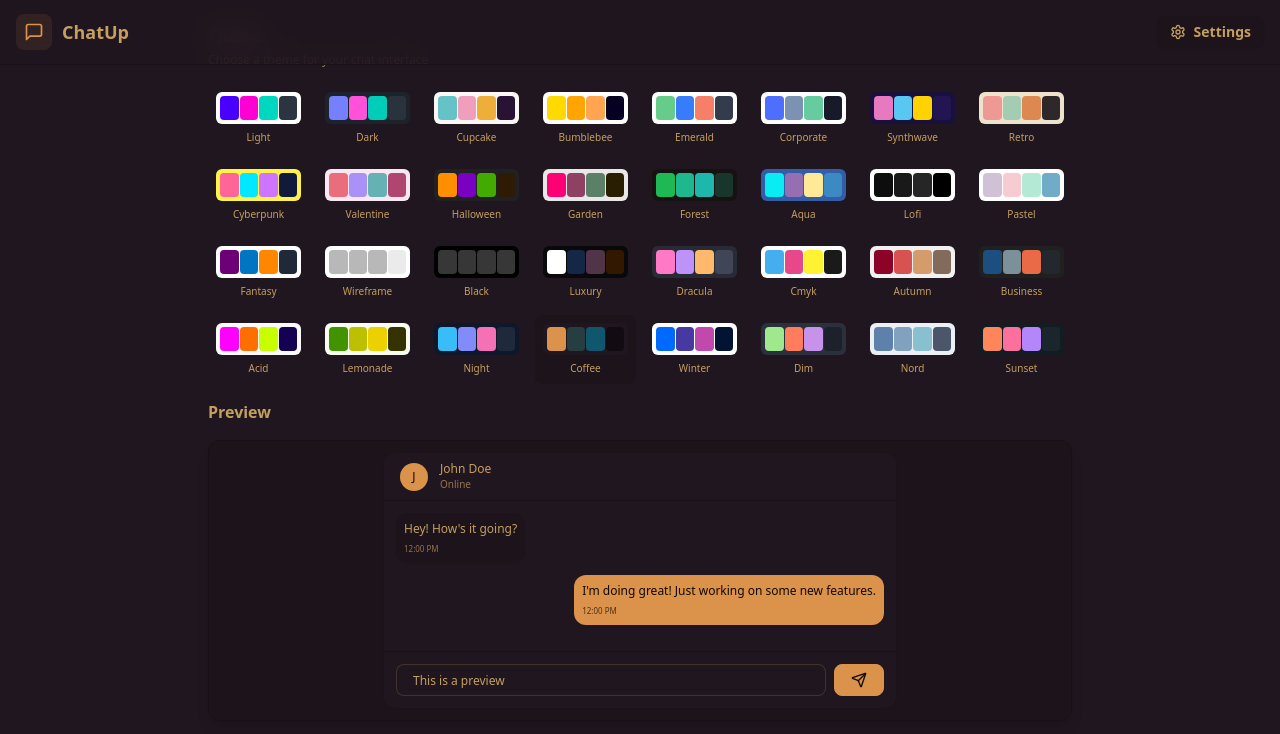
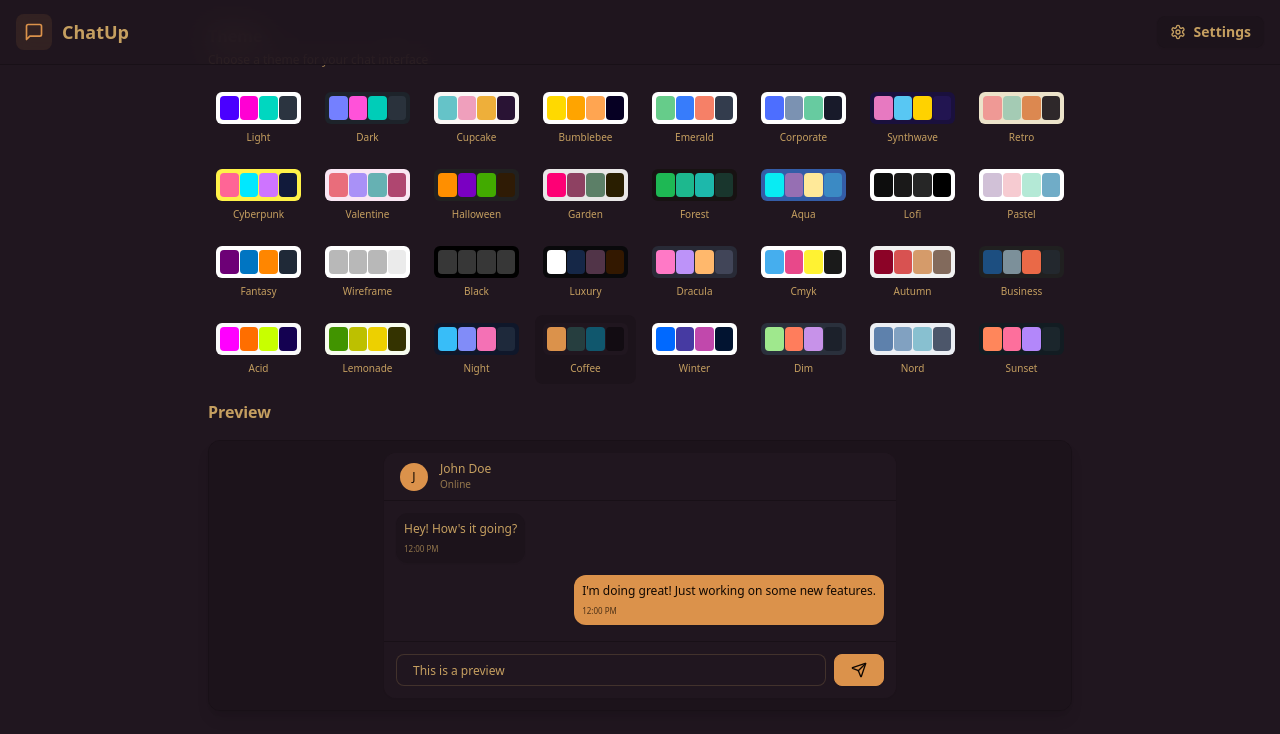
Before and after one commit to anugrahiar/Fullstack-Chat-App, a React (Vite) app in the folder frontend/: page /settings in a window 1280 px wide. Shown: the top 734 px of the page. Built offline with nearby package versions, Linux system fonts and the light colour scheme; no server answers.

Commit message:
css has changed

```diff
--- a/frontend/src/pages/SettingsPage.jsx
+++ b/frontend/src/pages/SettingsPage.jsx
@@ -63,7 +63,7 @@ const SettingsPage = () => {
                 </div>
 
                 {/* Chat Messages */}
-                <div className="p-3 space-y-3 min-h-[150px] max-h-[150px] overflow-y-auto bg-base-100">
+                <div className="p-3 space-y-3 min-h-[140px] max-h-[140px] overflow-y-auto bg-base-100">
                   {PREVIEW_MESSAGES.map((message) => (
                     <div
                       key={message.id}
```
